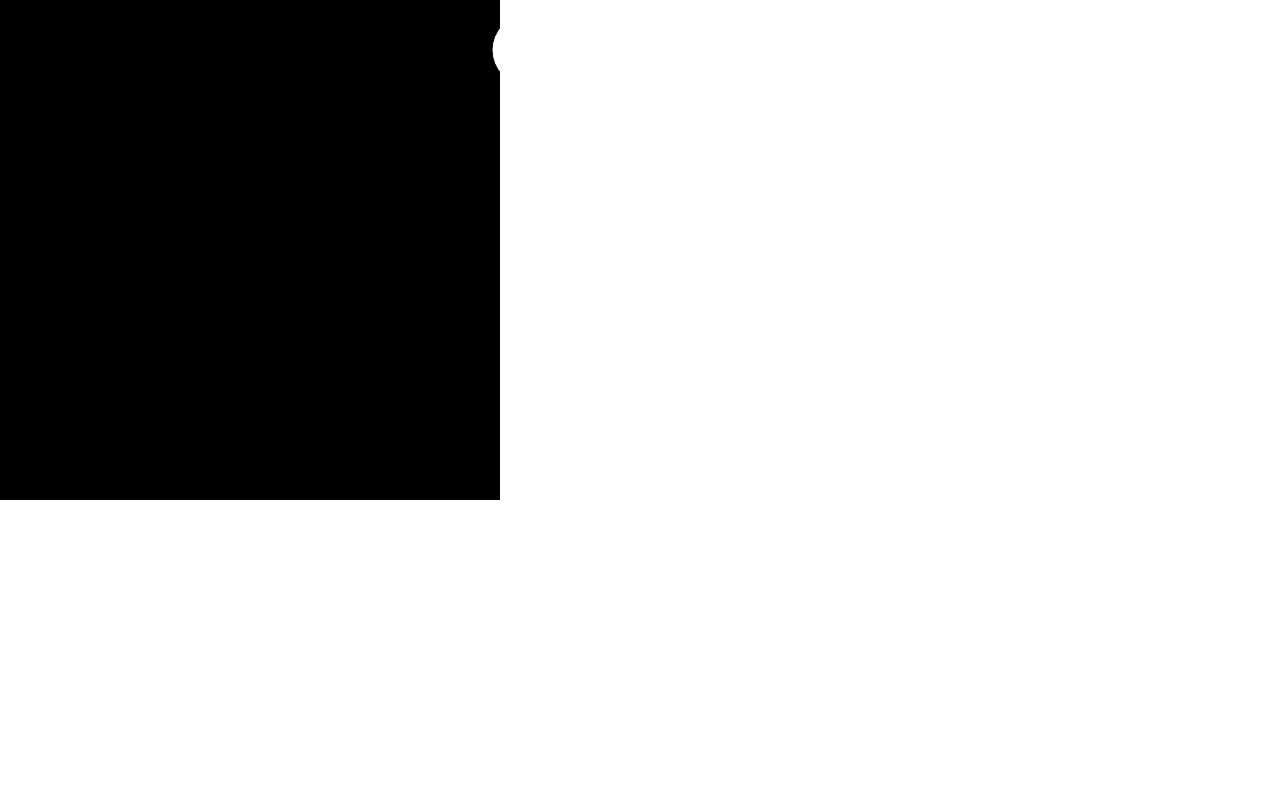
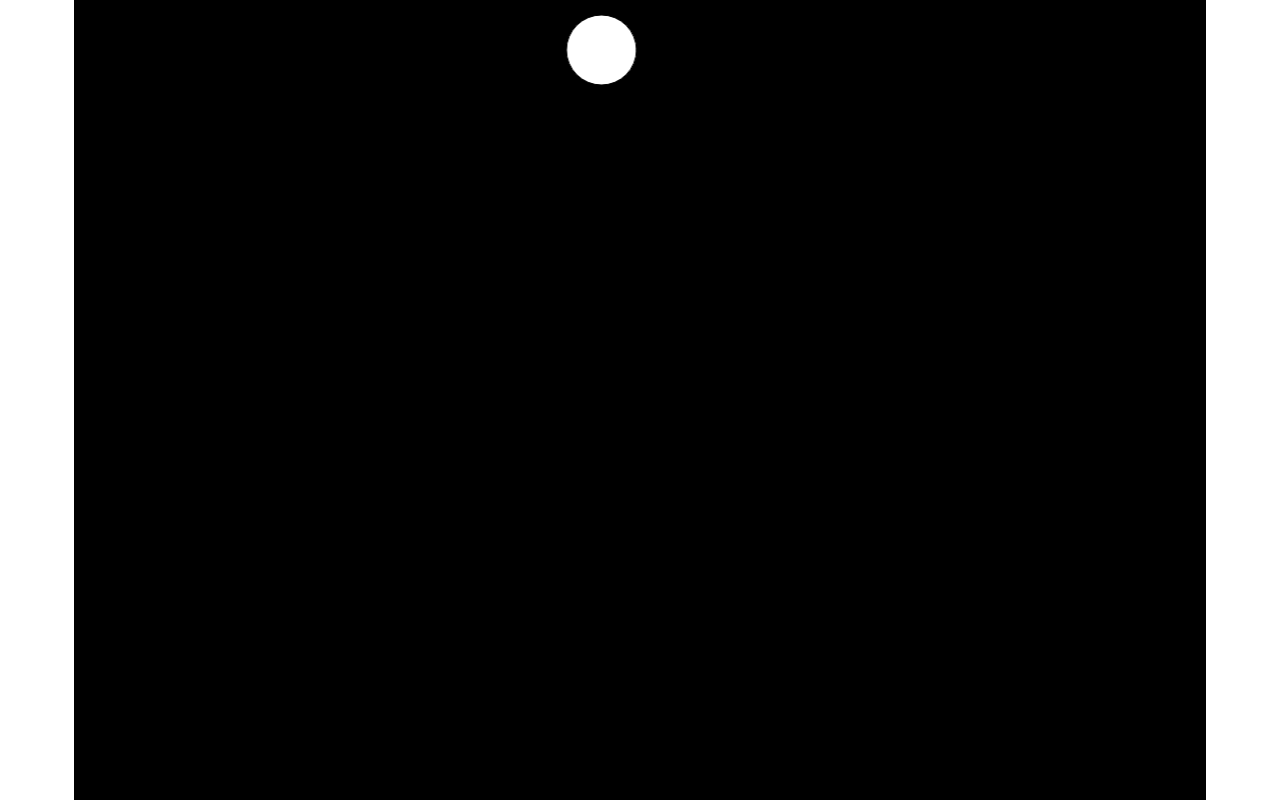
Before and after one commit to airtoxin/p5p9, a Next.js app: page / in a window 1280 px wide. Built offline with nearby package versions, Linux system fonts and the light colour scheme.

Commit message:
Change sketch size

```diff
--- a/components/Sketch/Sketch.tsx
+++ b/components/Sketch/Sketch.tsx
@@ -21,6 +21,10 @@
 
   return (
     <div
+      style={{
+        width: "100vw",
+        height: "100vh",
+        display: "flex", justifyContent: "center", alignItems: "center" }}
       ref={canvasParentRef}
     />
   );
--- a/pages/index.tsx
+++ b/pages/index.tsx
@@ -7,7 +7,7 @@
   const y = 50;
 
   const setup = (p5: P5, canvasParentRef: Element) => {
-    p5.createCanvas(500, 500).parent(canvasParentRef);
+    p5.createCanvas(800 * Math.sqrt(2), 800).parent(canvasParentRef);
   };
 
   const draw = (p5: P5) => {
```
